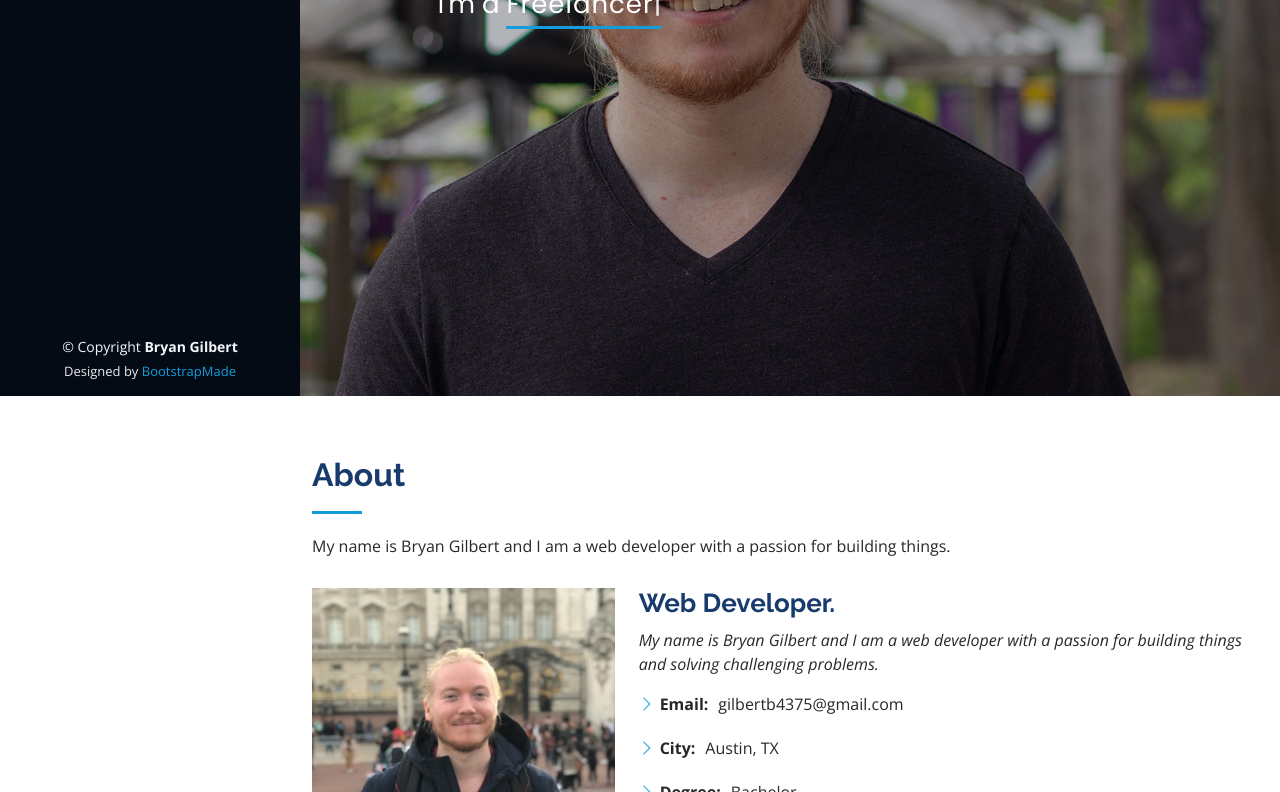
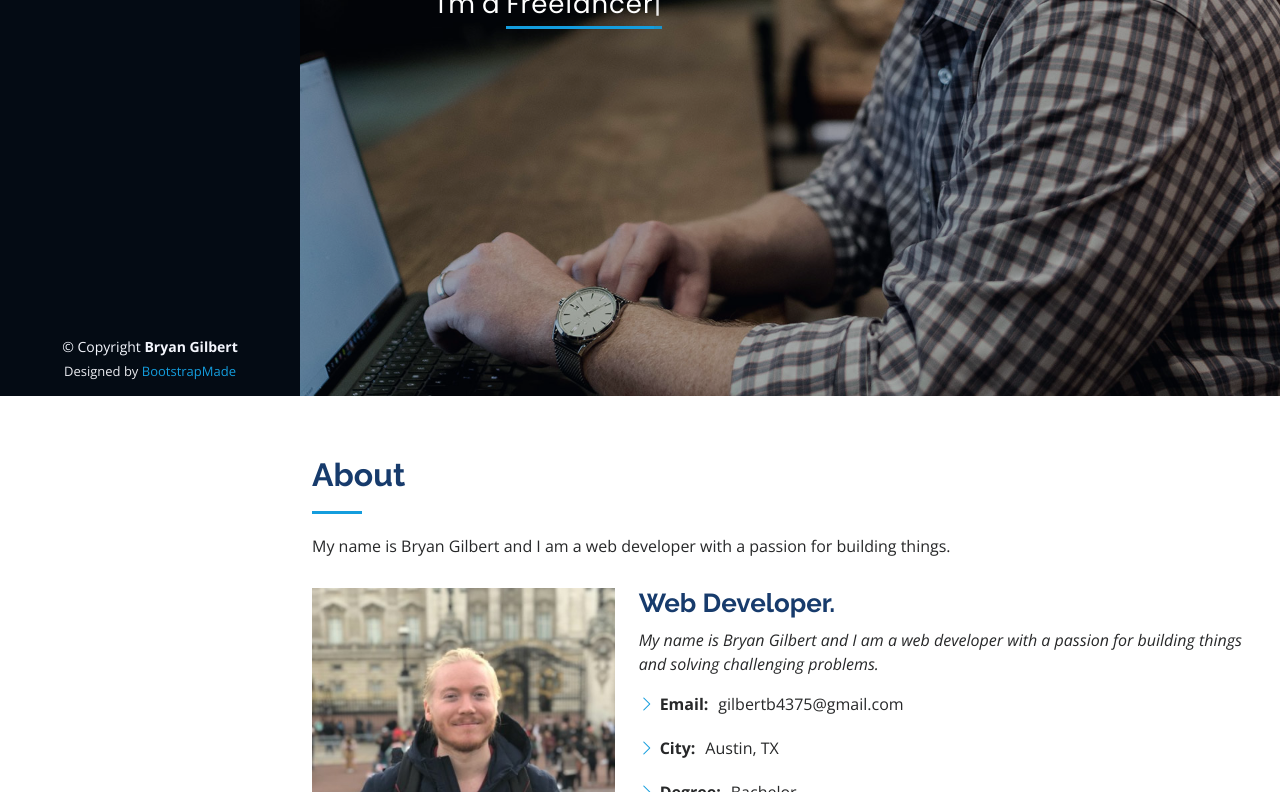
Before and after one commit to bryanjgilbert/My-Portfolio, a plain HTML site: page index.html in a window 1280 px wide. Shown: the part 404-1196 px from the top of the page. Drawn offline with nearby package versions, Linux system fonts and the light colour scheme.

Commit message:
Upload new hero images

```diff
--- a/assets/css/style.css
+++ b/assets/css/style.css
@@ -213,7 +213,7 @@ h1, h2, h3, h4, h5, h6 {
 #hero {
   width: 100%;
   height: 100vh;
-  background: url("../img/bryan-gilbert-headshot.jpg") top center;
+  background: url("../img/bryan-hero-2.jpg") top center;
   background-size: cover;
 }
 
```
Also changed, not shown: assets/img/bryan-hero-1.jpg (added), assets/img/bryan-hero-2.jpg (added), assets/img/bryan-hero-3.jpg (added), assets/img/bryan-hero-4.jpg (added).
